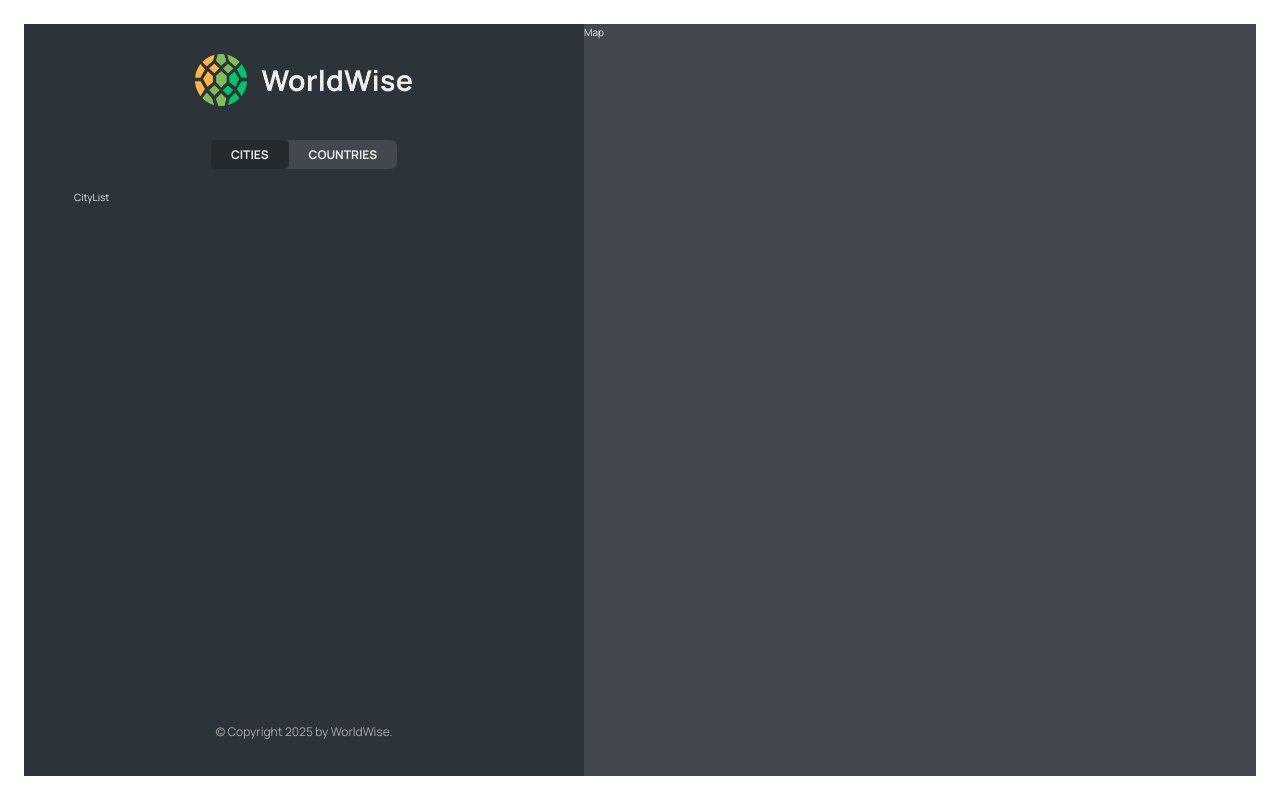
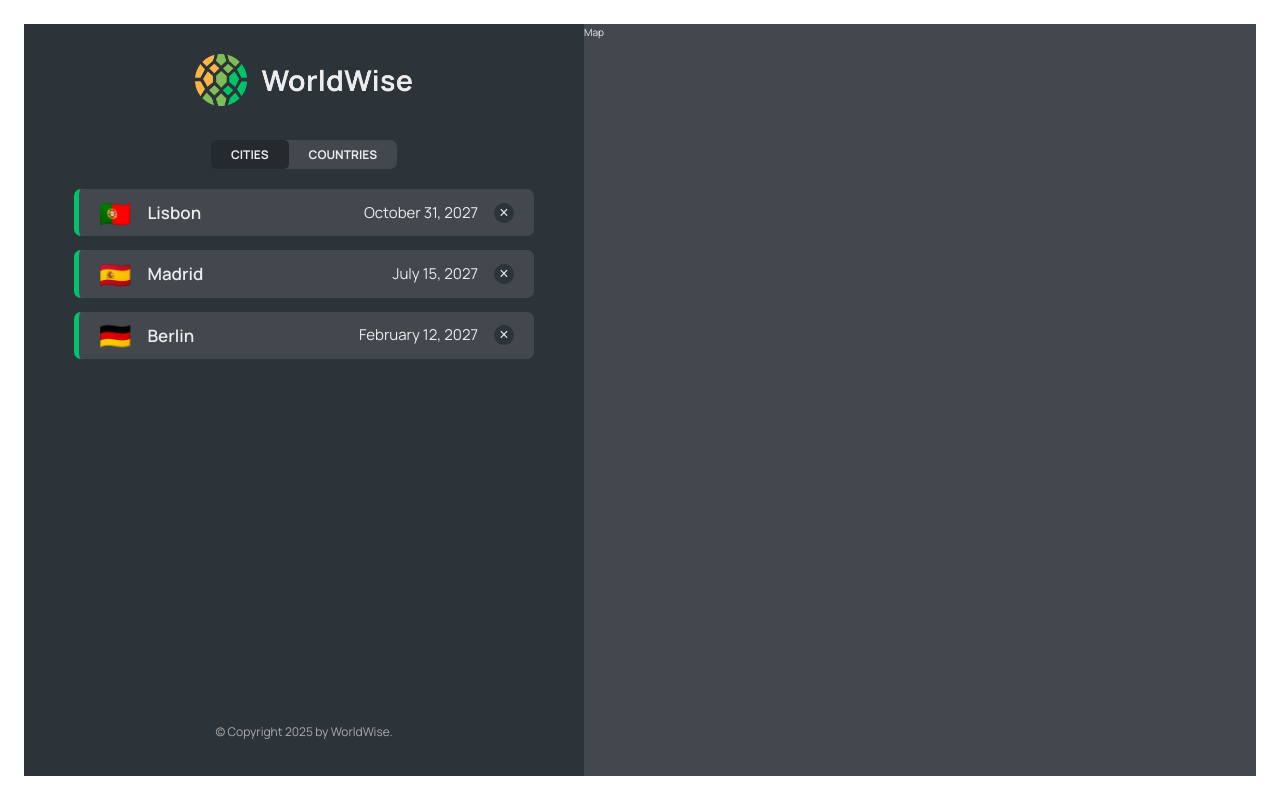
Before and after one commit to paulaoorjuela/WorldWise, a React (Vite) app: page /app/cities in a window 1280 px wide. Built offline with nearby package versions, Linux system fonts and the light colour scheme; data requests are answered from the project's data file.

Commit message:
display CityList, add CityItem, spinner and not found messagge

```diff
--- a/src/App.jsx
+++ b/src/App.jsx
@@ -10,15 +10,15 @@
 
 const BASE_URL = "http://localhost:8000";
 function App() {
-  const [cities, setCities] = useState({});
-  const [loading, setIsLoading] = useState(false);
+  const [cities, setCities] = useState([]);
+  const [isLoading, setIsLoading] = useState(false);
 
   useEffect(function () {
     async function fetchCities() {
       try {
         setIsLoading(true);
         const res = await fetch(`${BASE_URL}/cities`);
-        const data = res.json();
+        const data = await res.json()
         setCities(data);
       } catch {
         alert("There was an error loading the data ...");
@@ -37,8 +37,8 @@
         <Route path="pricing" element={<Pricing />}></Route>
         <Route path="login" element={<Login />}></Route>
         <Route path="app" element={<AppLayout />}>
-          <Route index element={<CityList />}></Route>
-          <Route path="cities" element={<CityList />}></Route>
+          <Route index element={<CityList cities={cities} loading={isLoading} />}></Route>
+          <Route path="cities" element={<CityList cities={cities} loading={isLoading}/>}></Route>
           <Route path="countries" element={<p>list of countries</p>}></Route>
           <Route path="form" element={<p>Form</p>}></Route>
         </Route>
--- /dev/null
+++ b/src/components/CityItem.jsx
@@ -0,0 +1,22 @@
+import styles from './CityItem.module.css'
+
+const formatDate = (date) =>
+    new Intl.DateTimeFormat("en", {
+        day: "numeric",
+        month: "long",
+        year: "numeric",
+    }).format(new Date(date));
+
+function CityItem({city}) {
+    const {cityName, emoji, date} = city
+    return (
+        <li className={styles.cityItem}>
+            <span className={styles.emoji}>{emoji}</span>
+            <h3 className={styles.name}>{cityName}</h3>
+            <time className={styles.date}>{formatDate(date)}</time>
+            <button className={styles.deleteBtn}>&times;</button>
+        </li>
+    )
+}
+
+export default  CityItem
--- a/src/components/CityList.jsx
+++ b/src/components/CityList.jsx
@@ -1,9 +1,18 @@
-import styles from "./CityList.module.css"
+import CityItem from "./CityItem";
+import styles from "./CityList.module.css";
+import Message from "./Message";
+import Spinner from "./Spinner";
 
-function CityList() {
+function CityList({ cities, isLoading }) {
+    if (isLoading) return <Spinner />;
+    if (!cities.length) return <Message message={"Add a cities by clicking on a city on the map"}/>
     return (
-        <div className={styles.cityList}>CityList</div>
-    )
+        <ul className={styles.cityList}>
+        {cities.map((city) => (
+            <CityItem city={city} key={city.id} />
+        ))}
+        </ul>
+    );
 }
 
-export default CityList
+export default CityList;
```
